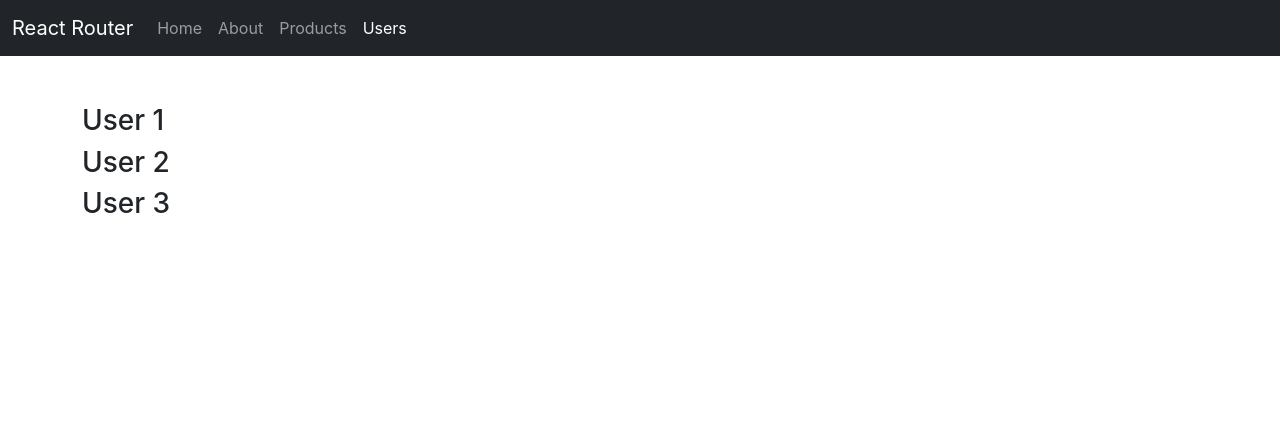
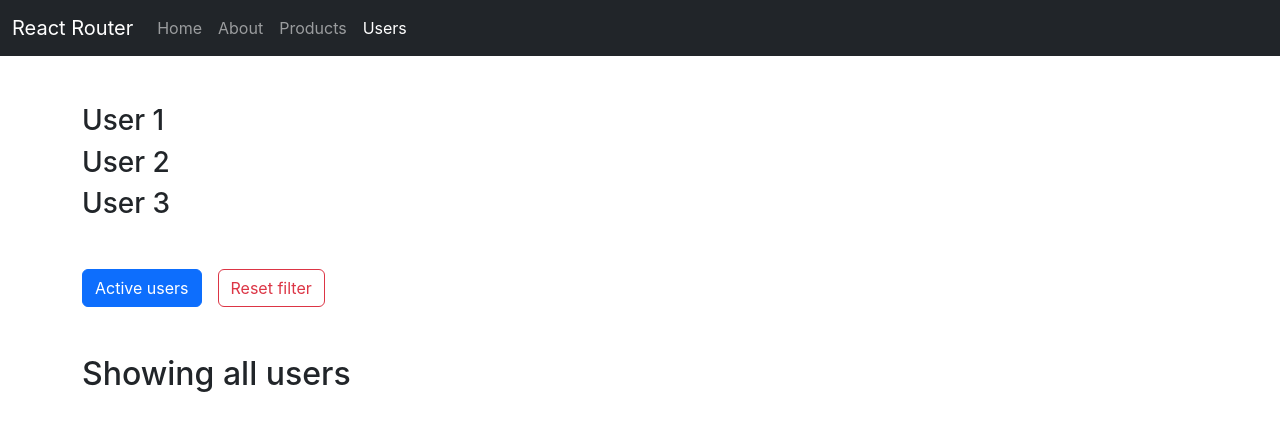
Before and after one commit to vapinedo/React-ReactRouter, a React (Create React App) app: page /users in a window 1280 px wide. Shown: the top 430 px of the page. Built offline with nearby package versions, Linux system fonts and the light colour scheme.

Commit message:
[add] Search Params

```diff
--- a/src/components/Users.js
+++ b/src/components/Users.js
@@ -1,14 +1,34 @@
-import React from 'react'
-import { Outlet } from "react-router-dom"
+import React from "react";
+import { Outlet, useSearchParams } from "react-router-dom";
 
 export const Users = () => {
+  const [searchParams, setSearchParams] = useSearchParams();
+  const showActiveUsers = searchParams.get("filter") === "active";
   return (
     <div>
-        <h3>User 1</h3>
-        <h3>User 2</h3>
-        <h3>User 3</h3>
-        <Outlet />
+      <h3>User 1</h3>
+      <h3>User 2</h3>
+      <h3 className="mb-4">User 3</h3>
+      <Outlet />
+
+      <div className="my-5">
+        <button
+          onClick={() => setSearchParams({ filter: "active" })}
+          className="btn btn-primary"
+        >
+          Active users
+        </button>
+
+        <button
+          onClick={() => setSearchParams({})}
+          className="btn btn-outline-danger mx-3"
+        >
+          Reset filter
+        </button>
+      </div>
+
+      {showActiveUsers && <h2>Showing active users</h2>}
+      {!showActiveUsers && <h2>Showing all users</h2>}
     </div>
-
-  )
-}
+  );
+};
```
